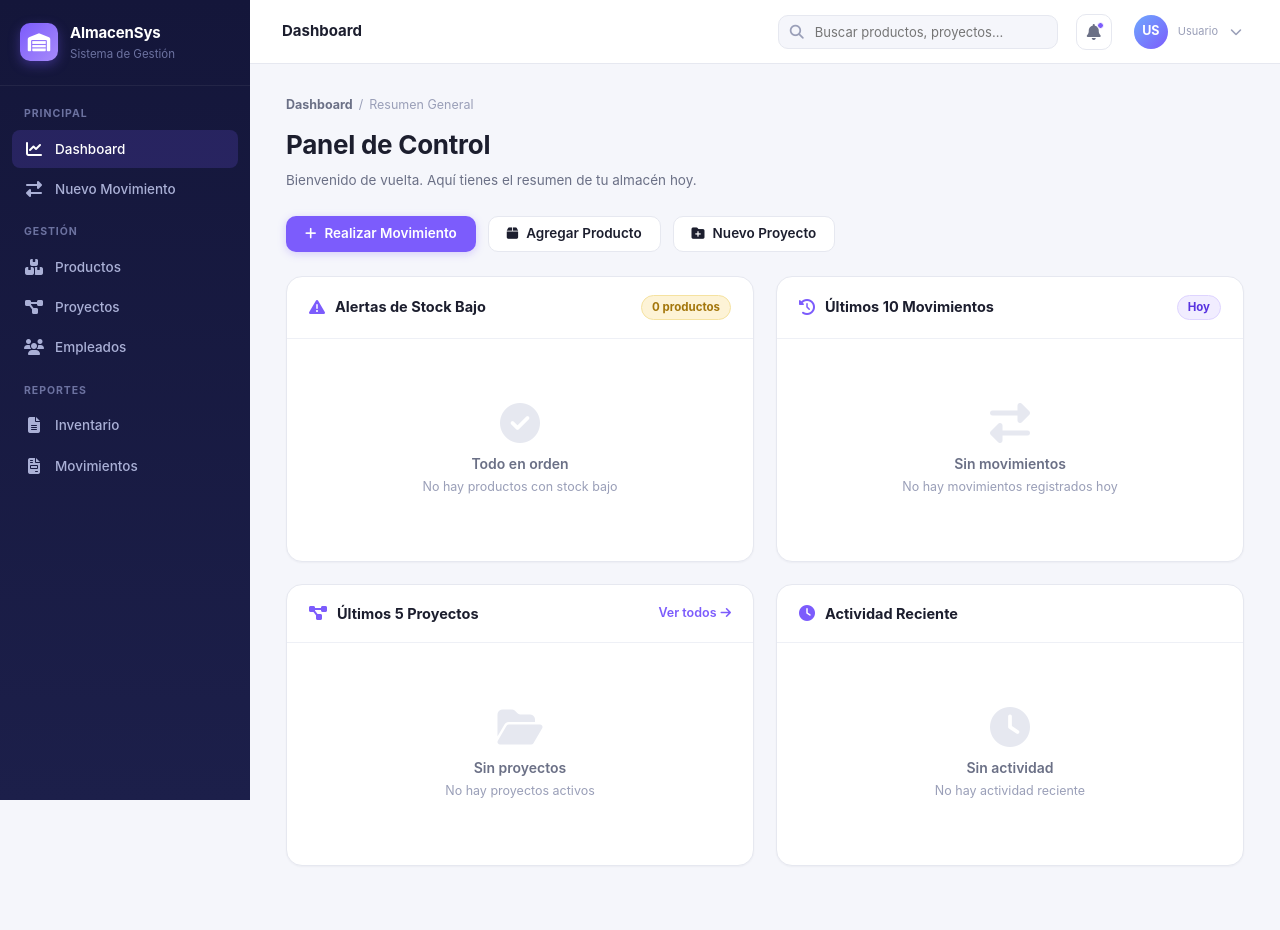
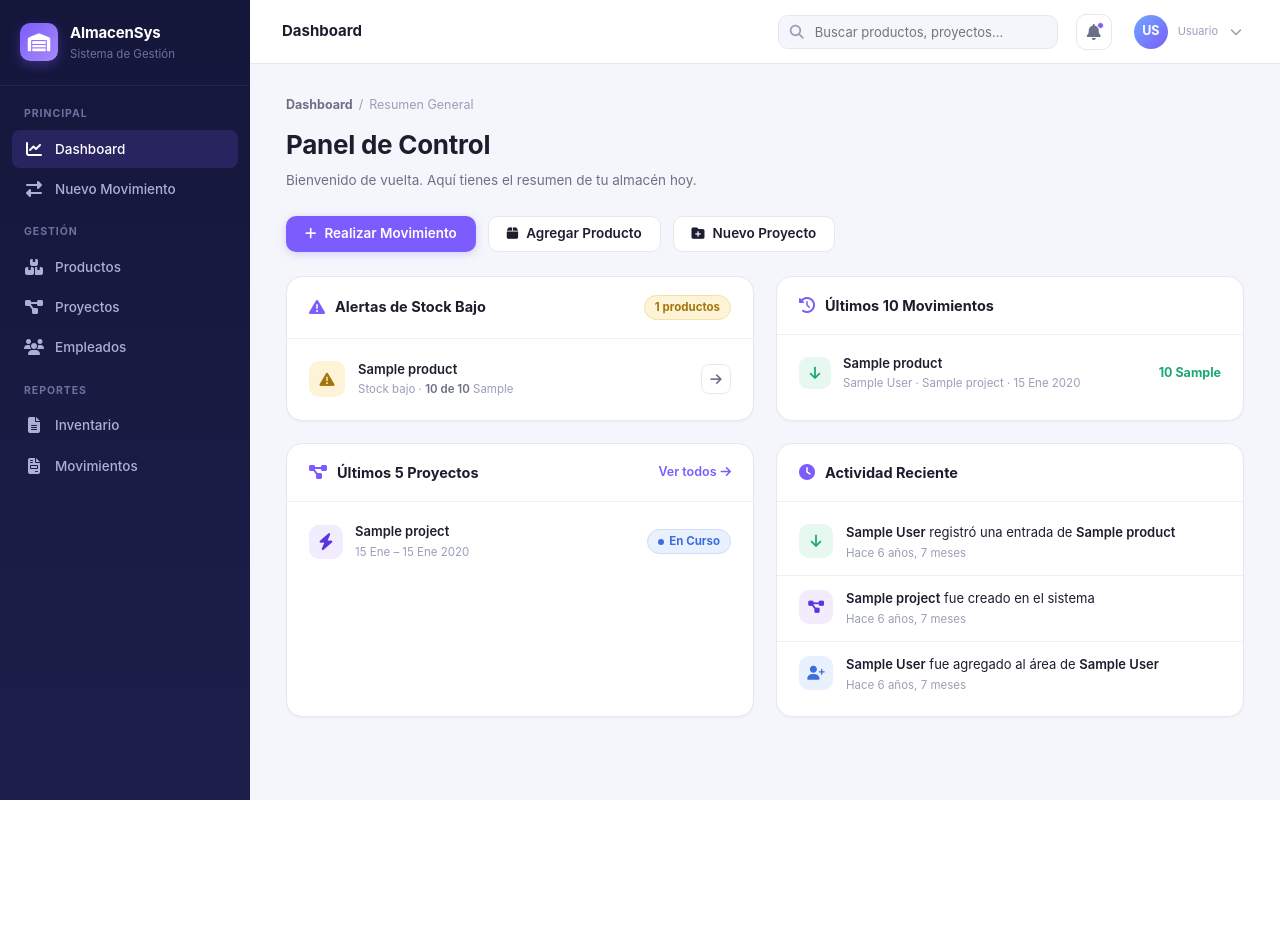
Before and after one commit to jesus010795/stock-app, a Django app: page / in a window 1280 px wide. After the commit the page ends 800 px from the top, so only its background shows below. Run offline with Django 5.2, Linux system fonts and the light colour scheme; tables that the repository leaves empty hold one stand-in row (values such as "Sample post"); parts of the project's set-up code (start-up, migrations or seed data) failed here and were passed over.

Commit message:
Populate dashboard cards with real data
- HomeView (TemplateView) now delegates context: low_stock_products, recent_movements , recent_projects , recent_activity - no logic in the view
- ProductQuerySet.low_stock() materializes with_stock(), filters is_low_stock and sorts by severity (agotado first, then stock_level_pct); MovementQuerySet.recent(limit) with select_related product__unit/employee/project/warehouse; ProjectQuerySet.recent(limit) by -created_at; Movement.get_recent_activity(limit) mixed feed (movements + projects created + employees added) returning dicts {icon, fa, actor, action, target, created_at} with Spanish wording resolved in the model.
- home.html (dumb) renders the 4 cards: alert-item (critical when agotado, detail 'stock de mínimo {unidad}', sliced to 6, badge shows total), mini-move-row (in/out by signed_quantity sign), mini-project-row (status badges), activity-item with timesince; 'Ver todos' wired to projects:projects_list; removed 'Hoy' badge (no longer true); empty-states kept

```diff
--- a/inventory/views.py
+++ b/inventory/views.py
@@ -1,6 +1,7 @@
 from django.shortcuts import render
 from django.views.generic import CreateView, TemplateView
 from products.models import Product
+from projects.models import Project
 from .models import Movement
 from .forms import MovementForm
 from django.urls import reverse_lazy
@@ -10,6 +11,14 @@ from django.contrib import messages
 # Create your views here.
 class HomeView(TemplateView):
     template_name = "inventory/home.html"
+
+    def get_context_data(self, **kwargs):
+        context = super().get_context_data(**kwargs)
+        context["low_stock_products"] = Product.objects.low_stock()
+        context["recent_movements"] = Movement.objects.recent(limit=10)
+        context["recent_projects"] = Project.objects.recent(limit=5)
+        context["recent_activity"] = Movement.get_recent_activity(limit=5)
+        return context
 
 
 class MovementCreateView(CreateView):
--- a/products/models.py
+++ b/products/models.py
@@ -88,6 +88,25 @@ class ProductQuerySet(models.QuerySet):
 
         return products
 
+    def low_stock(self):
+        """Productos en o por debajo de su stock mínimo.
+
+        Materializa with_stock() y filtra en Python (el stock se calcula
+        por agregación, no es un campo filtrable). Ordenados por
+        severidad: agotados primero, luego los más cercanos a quedarse
+        sin stock. Retorna una lista, igual que with_stock().
+        """
+        products = [
+            product for product in self.with_stock() if product.is_low_stock
+        ]
+        products.sort(
+            key=lambda product: (
+                product.stock_state != "agotado",
+                product.stock_level_pct,
+            )
+        )
+        return products
+
 
 class ProductManager(models.Manager):
     def get_queryset(self):
@@ -101,6 +120,9 @@ class ProductManager(models.Manager):
 
     def with_stock(self):
         return self.get_queryset().with_stock()
+
+    def low_stock(self):
+        return self.get_queryset().low_stock()
 
 
 class Unit(models.Model):
--- a/projects/models.py
+++ b/projects/models.py
@@ -25,6 +25,10 @@ class ProjectQuerySet(models.QuerySet):
     def active(self):
         return self.filter(status__in=[ProjectStatus.CREATED, ProjectStatus.APPROVED])
 
+    def recent(self, limit=5):
+        """Últimos proyectos registrados, del más reciente al más antiguo."""
+        return self.order_by("-created_at")[:limit]
+
 
 class ProjectManager(models.Manager):
     def get_queryset(self):
@@ -35,6 +39,9 @@ class ProjectManager(models.Manager):
 
     def active(self):
         return self.get_queryset().active()
+
+    def recent(self, limit=5):
+        return self.get_queryset().recent(limit)
 
 
 class Project(models.Model):
--- a/stockapp/settings.py
+++ b/stockapp/settings.py
@@ -107,7 +107,7 @@ AUTH_PASSWORD_VALIDATORS = [
 # Internationalization
 # https://docs.djangoproject.com/en/5.2/topics/i18n/
 
-LANGUAGE_CODE = "en-us"
+LANGUAGE_CODE = "es"
 
 TIME_ZONE = "America/Mexico_City"
 
--- a/templates/inventory/home.html
+++ b/templates/inventory/home.html
@@ -39,14 +39,39 @@
             <div class="card-header-title">
                 <i class="fas fa-exclamation-triangle"></i> Alertas de Stock Bajo
             </div>
-            <span class="badge badge-warning">0 productos</span>
+            <span class="badge badge-warning">{{ low_stock_products|length }} productos</span>
         </div>
         <div class="card-body tight">
+            {% if low_stock_products %}
+            <div class="alert-list">
+                {% for product in low_stock_products|slice:":6" %}
+                <div class="alert-item">
+                    {% if product.stock_state == "agotado" %}
+                    <div class="alert-icon critical"><i class="fas fa-exclamation-triangle"></i></div>
+                    {% else %}
+                    <div class="alert-icon"><i class="fas fa-exclamation-triangle"></i></div>
+                    {% endif %}
+                    <div class="alert-info">
+                        <div class="name">{{ product.name }}</div>
+                        <div class="detail">
+                            {% if product.stock_state == "agotado" %}Agotado{% else %}Stock bajo{% endif %}
+                            · <strong>{{ product.stock|floatformat:"-2" }} de {{ product.minimum_stock|floatformat:"-2" }}</strong>
+                            {{ product.unit.abbreviation }}
+                        </div>
+                    </div>
+                    <a href="{% url 'products:products_list' %}" class="action-btn alert-action" aria-label="Ver producto">
+                        <i class="fas fa-arrow-right"></i>
+                    </a>
+                </div>
+                {% endfor %}
+            </div>
+            {% else %}
             <div class="empty-state">
                 <i class="fas fa-check-circle"></i>
                 <div class="empty-title">Todo en orden</div>
                 <div class="empty-sub">No hay productos con stock bajo</div>
             </div>
+            {% endif %}
         </div>
     </div>
 
@@ -56,14 +81,36 @@
             <div class="card-header-title">
                 <i class="fas fa-history"></i> Últimos 10 Movimientos
             </div>
-            <span class="badge badge-purple">Hoy</span>
         </div>
         <div class="card-body tight">
+            {% if recent_movements %}
+            {% for movement in recent_movements %}
+            <div class="mini-move-row">
+                {% if movement.signed_quantity < 0 %}
+                <div class="move-icon out"><i class="fas fa-arrow-up"></i></div>
+                {% else %}
+                <div class="move-icon in"><i class="fas fa-arrow-down"></i></div>
+                {% endif %}
+                <div class="mini-move-info">
+                    <div class="title">{{ movement.product.name }}</div>
+                    <div class="sub">
+                        {% if movement.employee %}{{ movement.employee.full_name }}{% else %}Sin empleado{% endif %}
+                        · {% if movement.project %}{{ movement.project.name }}{% else %}Sin proyecto{% endif %}
+                        · {{ movement.created_at|date:"d M Y" }}
+                    </div>
+                </div>
+                <div class="mini-move-qty {% if movement.signed_quantity < 0 %}out{% else %}in{% endif %}">
+                    {{ movement.signed_quantity|floatformat:"-2" }} {{ movement.product.unit.abbreviation }}
+                </div>
+            </div>
+            {% endfor %}
+            {% else %}
             <div class="empty-state">
                 <i class="fas fa-exchange-alt"></i>
                 <div class="empty-title">Sin movimientos</div>
-                <div class="empty-sub">No hay movimientos registrados hoy</div>
+                <div class="empty-sub">No hay movimientos registrados.</div>
             </div>
+            {% endif %}
         </div>
     </div>
 
@@ -73,14 +120,51 @@
             <div class="card-header-title">
                 <i class="fas fa-project-diagram"></i> Últimos 5 Proyectos
             </div>
-            <a href="" class="card-link">Ver todos <i class="fas fa-arrow-right"></i></a>
+            <a href="{% url 'projects:projects_list' %}" class="card-link">Ver todos <i class="fas fa-arrow-right"></i></a>
         </div>
         <div class="card-body tight">
+            {% if recent_projects %}
+            {% for project in recent_projects %}
+            <div class="mini-project-row">
+                <div class="mini-project-info">
+                    <div class="project-card-icon" style="width:34px;height:34px;">
+                        {% if project.status == "APPROVED" %}
+                        <i class="fas fa-bolt"></i>
+                        {% elif project.status == "CREATED" %}
+                        <i class="fas fa-folder-open"></i>
+                        {% elif project.status == "FINISHED" %}
+                        <i class="fas fa-check"></i>
+                        {% else %}
+                        <i class="fas fa-ban"></i>
+                        {% endif %}
+                    </div>
+                    <div>
+                        <div class="name">{{ project.name }}</div>
+                        <div class="date">
+                            {% if project.start_date %}{{ project.start_date|date:"d M" }}{% else %}—{% endif %}
+                            –
+                            {% if project.end_date %}{{ project.end_date|date:"d M Y" }}{% else %}—{% endif %}
+                        </div>
+                    </div>
+                </div>
+                {% if project.status == "APPROVED" %}
+                <span class="badge badge-info"><span class="badge-dot" style="background:var(--info);"></span>En Curso</span>
+                {% elif project.status == "CREATED" %}
+                <span class="badge badge-neutral"><span class="badge-dot" style="background:var(--text-faint);"></span>Creado</span>
+                {% elif project.status == "FINISHED" %}
+                <span class="badge badge-success"><span class="badge-dot" style="background:var(--success);"></span>Finalizado</span>
+                {% else %}
+                <span class="badge badge-danger"><span class="badge-dot" style="background:var(--danger);"></span>Cancelado</span>
+                {% endif %}
+            </div>
+            {% endfor %}
+            {% else %}
             <div class="empty-state">
                 <i class="fas fa-folder-open"></i>
                 <div class="empty-title">Sin proyectos</div>
-                <div class="empty-sub">No hay proyectos activos</div>
+                <div class="empty-sub">No hay proyectos registrados.</div>
             </div>
+            {% endif %}
         </div>
     </div>
 
@@ -92,11 +176,25 @@
             </div>
         </div>
         <div class="card-body tight">
+            {% if recent_activity %}
+            <div class="activity-list">
+                {% for item in recent_activity %}
+                <div class="activity-item">
+                    <div class="activity-icon {{ item.icon }}"><i class="fas {{ item.fa }}"></i></div>
+                    <div class="activity-details">
+                        <p><strong>{{ item.actor }}</strong> {{ item.action }}{% if item.target %} <strong>{{ item.target }}</strong>{% endif %}</p>
+                        <small>Hace {{ item.created_at|timesince }}</small>
+                    </div>
+                </div>
+                {% endfor %}
+            </div>
+            {% else %}
             <div class="empty-state">
                 <i class="fas fa-clock"></i>
                 <div class="empty-title">Sin actividad</div>
-                <div class="empty-sub">No hay actividad reciente</div>
+                <div class="empty-sub">No hay actividad reciente.</div>
             </div>
+            {% endif %}
         </div>
     </div>
 
```
Also changed, not shown: inventory/models.py (+66 -0 lines).
